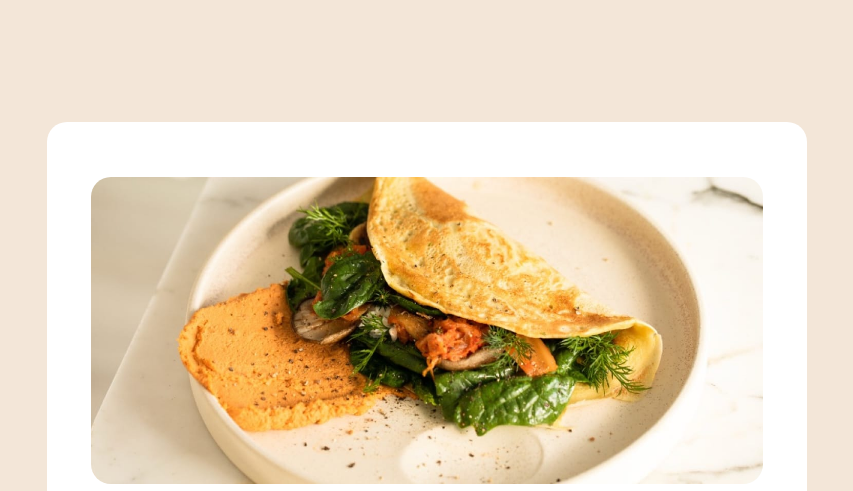
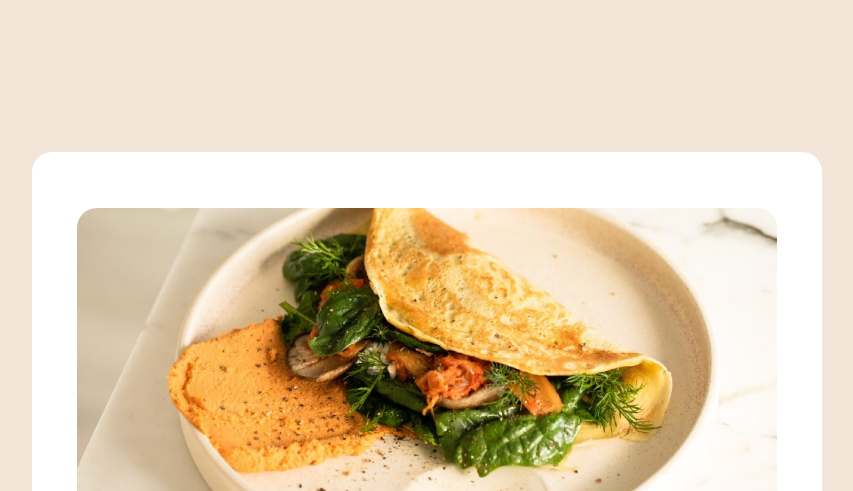
Before and after one commit to ash-kick/recipe-page, a plain HTML site: page index.html in a window 1536 px wide. Shown: the top 491 px of the page, without its empty margins (341-1194 px from the left). Drawn offline with Linux system fonts and the light colour scheme.

Commit message:
updating margins and width of main

```diff
--- a/style.css
+++ b/style.css
@@ -138,12 +138,12 @@ tr + tr {
 @media (min-width: 1440px)
 {
     main {
-        width: 48%;
+        width: 50%;
         margin: auto;
         border-radius: 20px;
         padding: 3% 1% 1%;
-        margin-top: 8%;
-        margin-bottom: 8%;
+        margin-top: 10%;
+        margin-bottom: 10%;
     }
     img {
         border-radius: 20px;
```
